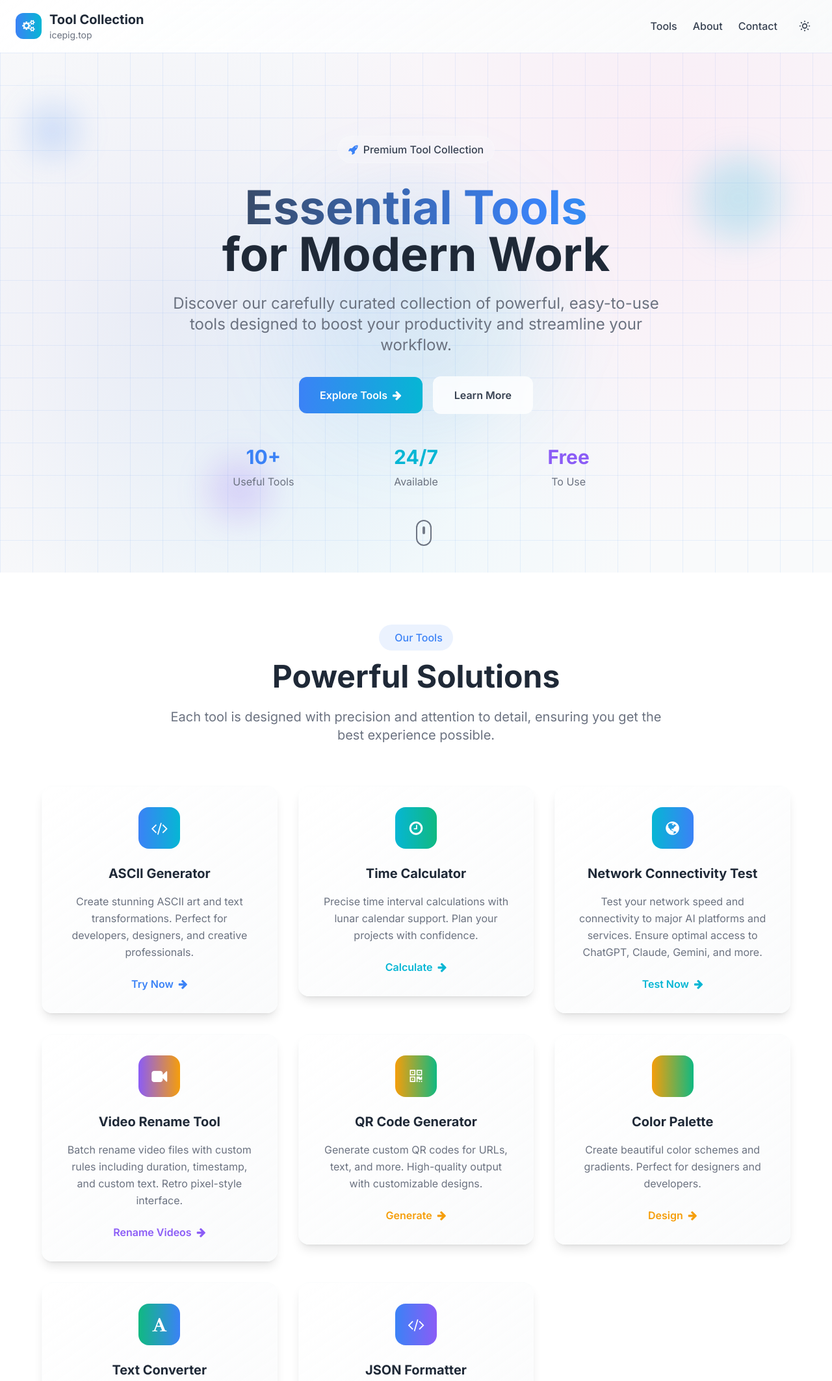
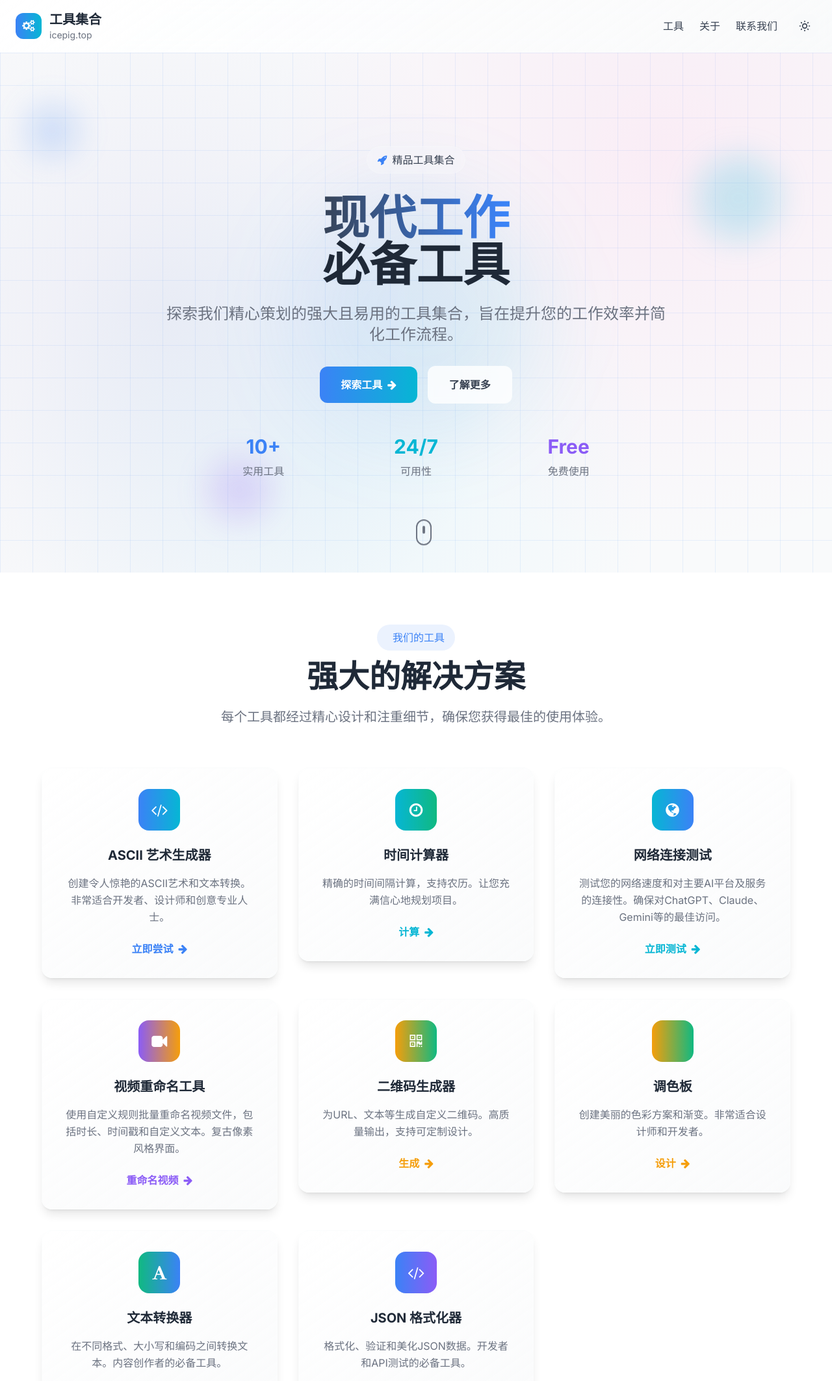
Before and after one commit to purezra/purezra.github.io, a plain HTML site: page index.html in a window 1280 px wide. Shown: the top 2125 px of the page at 65% size. Drawn offline with nearby package versions, Linux system fonts and the light colour scheme.

Commit message:
修改为中文页面

```diff
--- a/index.html
+++ b/index.html
@@ -1,9 +1,9 @@
 <!DOCTYPE html>
-<html lang="en">
+<html lang="zh-CN">
 <head>
   <meta charset="UTF-8">
   <meta name="viewport" content="width=device-width, initial-scale=1.0">
-  <title>Tool Collection - icepig.top</title>
+  <title>工具集合 - icepig.top</title>
 
   <!-- Inter Font -->
   <link rel="preconnect" href="https://fonts.googleapis.com">
@@ -232,15 +232,15 @@
             <i class="fa fa-cogs text-white text-lg"></i>
           </div>
           <div>
-            <h1 class="text-xl font-bold text-tech-darker dark:text-tech-silver">Tool Collection</h1>
+            <h1 class="text-xl font-bold text-tech-darker dark:text-tech-silver">工具集合</h1>
             <p class="text-sm text-tech-gray dark:text-tech-gray">icepig.top</p>
           </div>
         </div>
         <!-- Desktop Navigation -->
         <div class="hidden md:flex items-center space-x-6">
-          <a href="#tools" class="text-tech-dark dark:text-tech-silver hover:text-tech-blue transition-colors font-medium">Tools</a>
-          <a href="#about" class="text-tech-dark dark:text-tech-silver hover:text-tech-blue transition-colors font-medium">About</a>
-          <a href="/bg/index.html" class="text-tech-dark dark:text-tech-silver hover:text-tech-blue transition-colors font-medium">Contact</a>
+          <a href="#tools" class="text-tech-dark dark:text-tech-silver hover:text-tech-blue transition-colors font-medium">工具</a>
+          <a href="#about" class="text-tech-dark dark:text-tech-silver hover:text-tech-blue transition-colors font-medium">关于</a>
+          <a href="/bg/index.html" class="text-tech-dark dark:text-tech-silver hover:text-tech-blue transition-colors font-medium">联系我们</a>
           <!-- Theme Toggle -->
           <button id="theme-toggle" class="p-2 rounded-lg bg-tech-silver dark:bg-tech-darker hover:bg-tech-gray dark:hover:bg-tech-dark transition-colors duration-200">
             <svg id="theme-icon" class="w-5 h-5 text-tech-dark dark:text-tech-silver" fill="none" stroke="currentColor" viewBox="0 0 24 24">
@@ -267,9 +267,9 @@
     <!-- Mobile Menu -->
     <div id="mobile-menu" class="md:hidden bg-white dark:bg-dark-card border-t border-tech-silver/30 dark:border-tech-darker/30 shadow-lg hidden">
       <div class="px-6 py-4 space-y-4">
-        <a href="#tools" class="block text-tech-dark dark:text-tech-silver hover:text-tech-blue transition-colors font-medium py-2">Tools</a>
-        <a href="#about" class="block text-tech-dark dark:text-tech-silver hover:text-tech-blue transition-colors font-medium py-2">About</a>
-        <a href="/bg/index.html" class="block text-tech-dark dark:text-tech-silver hover:text-tech-blue transition-colors font-medium py-2">Contact</a>
+        <a href="#tools" class="block text-tech-dark dark:text-tech-silver hover:text-tech-blue transition-colors font-medium py-2">工具</a>
+        <a href="#about" class="block text-tech-dark dark:text-tech-silver hover:text-tech-blue transition-colors font-medium py-2">关于</a>
+        <a href="/bg/index.html" class="block text-tech-dark dark:text-tech-silver hover:text-tech-blue transition-colors font-medium py-2">联系我们</a>
         <div class="flex items-center space-x-2 py-2">
           <span class="text-tech-gray dark:text-tech-gray">主题:</span>
           <button id="mobile-theme-toggle-menu" class="px-3 py-1 bg-tech-silver dark:bg-tech-darker hover:bg-tech-gray dark:hover:bg-tech-dark rounded text-sm transition-colors duration-200">
@@ -295,28 +295,28 @@
         <!-- Hero Badge -->
         <div class="inline-flex items-center px-4 py-2 bg-white/20 dark:bg-dark-card/20 backdrop-blur-sm rounded-full border border-tech-silver/30 dark:border-tech-darker/30 mb-8">
           <i class="fa fa-rocket text-tech-blue mr-2"></i>
-          <span class="text-tech-dark dark:text-tech-silver font-medium">Premium Tool Collection</span>
+          <span class="text-tech-dark dark:text-tech-silver font-medium">精品工具集合</span>
         </div>
 
         <!-- Main Hero Text -->
         <h1 class="text-5xl md:text-7xl font-bold mb-6 leading-tight">
-          <span class="hero-text">Essential Tools</span><br>
-          <span class="text-tech-darker dark:text-tech-silver">for Modern Work</span>
+          <span class="hero-text">现代工作</span><br>
+          <span class="text-tech-darker dark:text-tech-silver">必备工具</span>
         </h1>
 
         <!-- Hero Subtitle -->
         <p class="text-xl md:text-2xl text-tech-gray dark:text-tech-gray mb-8 max-w-3xl mx-auto leading-relaxed">
-          Discover our carefully curated collection of powerful, easy-to-use tools designed to boost your productivity and streamline your workflow.
+          探索我们精心策划的强大且易用的工具集合，旨在提升您的工作效率并简化工作流程。
         </p>
 
         <!-- Hero CTA Buttons -->
         <div class="flex flex-col sm:flex-row gap-4 justify-center items-center mb-12">
           <a href="#tools" class="group px-8 py-4 bg-gradient-to-r from-tech-blue to-tech-cyan text-white rounded-xl font-semibold transition-all duration-300 hover:shadow-lg hover:-translate-y-1 flex items-center">
-            <span>Explore Tools</span>
+            <span>探索工具</span>
             <i class="fa fa-arrow-right ml-2 group-hover:translate-x-1 transition-transform"></i>
           </a>
           <a href="#about" class="px-8 py-4 bg-white/80 dark:bg-dark-card/80 backdrop-blur-sm text-tech-dark dark:text-tech-silver border border-tech-silver/30 dark:border-tech-darker/30 rounded-xl font-semibold transition-all duration-300 hover:bg-white/90 dark:hover:bg-dark-card/90 hover:shadow-lg hover:-translate-y-1">
-            Learn More
+            了解更多
           </a>
         </div>
 
@@ -324,15 +324,15 @@
         <div class="grid grid-cols-1 md:grid-cols-3 gap-8 max-w-2xl mx-auto">
           <div class="text-center">
             <div class="text-3xl font-bold text-tech-blue mb-2">10+</div>
-            <div class="text-tech-gray dark:text-tech-silver">Useful Tools</div>
+            <div class="text-tech-gray dark:text-tech-silver">实用工具</div>
           </div>
           <div class="text-center">
             <div class="text-3xl font-bold text-tech-cyan mb-2">24/7</div>
-            <div class="text-tech-gray dark:text-tech-silver">Available</div>
+            <div class="text-tech-gray dark:text-tech-silver">可用性</div>
           </div>
           <div class="text-center">
             <div class="text-3xl font-bold text-tech-accent mb-2">Free</div>
-            <div class="text-tech-gray dark:text-tech-silver">To Use</div>
+            <div class="text-tech-gray dark:text-tech-silver">免费使用</div>
           </div>
         </div>
       </div>
@@ -353,13 +353,13 @@
       <div class="text-center mb-16">
         <div class="inline-flex items-center px-4 py-2 bg-tech-blue/10 dark:bg-tech-blue/20 rounded-full mb-4">
           <i class="fa fa-tools text-tech-blue mr-2"></i>
-          <span class="text-tech-blue font-medium">Our Tools</span>
+          <span class="text-tech-blue font-medium">我们的工具</span>
         </div>
         <h2 class="text-4xl md:text-5xl font-bold text-tech-darker dark:text-tech-silver mb-6">
-          Powerful Solutions
+          强大的解决方案
         </h2>
         <p class="text-xl text-tech-gray dark:text-tech-gray max-w-3xl mx-auto">
-          Each tool is designed with precision and attention to detail, ensuring you get the best experience possible.
+          每个工具都经过精心设计和注重细节，确保您获得最佳的使用体验。
         </p>
       </div>
 
@@ -372,12 +372,12 @@
               <div class="w-16 h-16 bg-gradient-to-r from-tech-blue to-tech-cyan rounded-2xl flex items-center justify-center mx-auto mb-6 group-hover:scale-110 transition-transform duration-300">
                 <i class="fa fa-code text-white text-2xl"></i>
               </div>
-              <h3 class="text-xl font-bold text-tech-darker dark:text-tech-silver mb-4">ASCII Generator</h3>
+              <h3 class="text-xl font-bold text-tech-darker dark:text-tech-silver mb-4">ASCII 艺术生成器</h3>
               <p class="text-tech-gray dark:text-tech-gray mb-6 leading-relaxed">
-                Create stunning ASCII art and text transformations. Perfect for developers, designers, and creative professionals.
+                创建令人惊艳的ASCII艺术和文本转换。非常适合开发者、设计师和创意专业人士。
               </p>
               <div class="flex items-center justify-center text-tech-blue font-semibold group-hover:text-tech-cyan transition-colors">
-                <span>Try Now</span>
+                <span>立即尝试</span>
                 <i class="fa fa-arrow-right ml-2 group-hover:translate-x-1 transition-transform"></i>
               </div>
             </div>
@@ -391,12 +391,12 @@
               <div class="w-16 h-16 bg-gradient-to-r from-tech-cyan to-tech-success rounded-2xl flex items-center justify-center mx-auto mb-6 group-hover:scale-110 transition-transform duration-300">
                 <i class="fa fa-clock-o text-white text-2xl"></i>
               </div>
-              <h3 class="text-xl font-bold text-tech-darker dark:text-tech-silver mb-4">Time Calculator</h3>
+              <h3 class="text-xl font-bold text-tech-darker dark:text-tech-silver mb-4">时间计算器</h3>
               <p class="text-tech-gray dark:text-tech-gray mb-6 leading-relaxed">
-                Precise time interval calculations with lunar calendar support. Plan your projects with confidence.
+                精确的时间间隔计算，支持农历。让您充满信心地规划项目。
               </p>
               <div class="flex items-center justify-center text-tech-cyan font-semibold group-hover:text-tech-success transition-colors">
-                <span>Calculate</span>
+                <span>计算</span>
                 <i class="fa fa-arrow-right ml-2 group-hover:translate-x-1 transition-transform"></i>
               </div>
             </div>
@@ -410,12 +410,12 @@
               <div class="w-16 h-16 bg-gradient-to-r from-tech-cyan to-tech-blue rounded-2xl flex items-center justify-center mx-auto mb-6 group-hover:scale-110 transition-transform duration-300">
                 <i class="fa fa-globe text-white text-2xl"></i>
               </div>
-              <h3 class="text-xl font-bold text-tech-darker dark:text-tech-silver mb-4">Network Connectivity Test</h3>
+              <h3 class="text-xl font-bold text-tech-darker dark:text-tech-silver mb-4">网络连接测试</h3>
               <p class="text-tech-gray dark:text-tech-gray mb-6 leading-relaxed">
-                Test your network speed and connectivity to major AI platforms and services. Ensure optimal access to ChatGPT, Claude, Gemini, and more.
+                测试您的网络速度和对主要AI平台及服务的连接性。确保对ChatGPT、Claude、Gemini等的最佳访问。
               </p>
               <div class="flex items-center justify-center text-tech-cyan font-semibold group-hover:text-tech-blue transition-colors">
-                <span>Test Now</span>
+                <span>立即测试</span>
                 <i class="fa fa-arrow-right ml-2 group-hover:translate-x-1 transition-transform"></i>
               </div>
             </div>
@@ -429,12 +429,12 @@
               <div class="w-16 h-16 bg-gradient-to-r from-tech-accent to-tech-warning rounded-2xl flex items-center justify-center mx-auto mb-6 group-hover:scale-110 transition-transform duration-300">
                 <i class="fa fa-video-camera text-white text-2xl"></i>
               </div>
-              <h3 class="text-xl font-bold text-tech-darker dark:text-tech-silver mb-4">Video Rename Tool</h3>
+              <h3 class="text-xl font-bold text-tech-darker dark:text-tech-silver mb-4">视频重命名工具</h3>
               <p class="text-tech-gray dark:text-tech-gray mb-6 leading-relaxed">
-                Batch rename video files with custom rules including duration, timestamp, and custom text. Retro pixel-style interface.
+                使用自定义规则批量重命名视频文件，包括时长、时间戳和自定义文本。复古像素风格界面。
               </p>
               <div class="flex items-center justify-center text-tech-accent font-semibold group-hover:text-tech-warning transition-colors">
-                <span>Rename Videos</span>
+                <span>重命名视频</span>
                 <i class="fa fa-arrow-right ml-2 group-hover:translate-x-1 transition-transform"></i>
               </div>
             </div>
@@ -448,12 +448,12 @@
               <div class="w-16 h-16 bg-gradient-to-r from-tech-warning to-tech-success rounded-2xl flex items-center justify-center mx-auto mb-6 group-hover:scale-110 transition-transform duration-300">
                 <i class="fa fa-qrcode text-white text-2xl"></i>
               </div>
-              <h3 class="text-xl font-bold text-tech-darker dark:text-tech-silver mb-4">QR Code Generator</h3>
+              <h3 class="text-xl font-bold text-tech-darker dark:text-tech-silver mb-4">二维码生成器</h3>
               <p class="text-tech-gray dark:text-tech-gray mb-6 leading-relaxed">
-                Generate custom QR codes for URLs, text, and more. High-quality output with customizable designs.
+                为URL、文本等生成自定义二维码。高质量输出，支持可定制设计。
               </p>
               <div class="flex items-center justify-center text-tech-warning font-semibold group-hover:text-tech-success transition-colors">
-                <span>Generate</span>
+                <span>生成</span>
                 <i class="fa fa-arrow-right ml-2 group-hover:translate-x-1 transition-transform"></i>
               </div>
             </div>
@@ -467,12 +467,12 @@
               <div class="w-16 h-16 bg-gradient-to-r from-tech-warning to-tech-success rounded-2xl flex items-center justify-center mx-auto mb-6 group-hover:scale-110 transition-transform duration-300">
                 <i class="fa fa-palette text-white text-2xl"></i>
               </div>
-              <h3 class="text-xl font-bold text-tech-darker dark:text-tech-silver mb-4">Color Palette</h3>
+              <h3 class="text-xl font-bold text-tech-darker dark:text-tech-silver mb-4">调色板</h3>
               <p class="text-tech-gray dark:text-tech-gray mb-6 leading-relaxed">
-                Create beautiful color schemes and gradients. Perfect for designers and developers.
+                创建美丽的色彩方案和渐变。非常适合设计师和开发者。
               </p>
               <div class="flex items-center justify-center text-tech-warning font-semibold group-hover:text-tech-success transition-colors">
-                <span>Design</span>
+                <span>设计</span>
                 <i class="fa fa-arrow-right ml-2 group-hover:translate-x-1 transition-transform"></i>
               </div>
             </div>
@@ -486,12 +486,12 @@
               <div class="w-16 h-16 bg-gradient-to-r from-tech-success to-tech-blue rounded-2xl flex items-center justify-center mx-auto mb-6 group-hover:scale-110 transition-transform duration-300">
                 <i class="fa fa-font text-white text-2xl"></i>
               </div>
-              <h3 class="text-xl font-bold text-tech-darker dark:text-tech-silver mb-4">Text Converter</h3>
+              <h3 class="text-xl font-bold text-tech-darker dark:text-tech-silver mb-4">文本转换器</h3>
               <p class="text-tech-gray dark:text-tech-gray mb-6 leading-relaxed">
-                Transform text between different formats, cases, and encodings. A must-have for content creators.
+                在不同格式、大小写和编码之间转换文本。内容创作者的必备工具。
               </p>
               <div class="flex items-center justify-center text-tech-success font-semibold group-hover:text-tech-blue transition-colors">
-                <span>Convert</span>
+                <span>转换</span>
                 <i class="fa fa-arrow-right ml-2 group-hover:translate-x-1 transition-transform"></i>
               </div>
             </div>
@@ -505,12 +505,12 @@
               <div class="w-16 h-16 bg-gradient-to-r from-tech-blue to-tech-accent rounded-2xl flex items-center justify-center mx-auto mb-6 group-hover:scale-110 transition-transform duration-300">
                 <i class="fa fa-code text-white text-2xl"></i>
               </div>
-              <h3 class="text-xl font-bold text-tech-darker dark:text-tech-silver mb-4">JSON Formatter</h3>
+              <h3 class="text-xl font-bold text-tech-darker dark:text-tech-silver mb-4">JSON 格式化器</h3>
               <p class="text-tech-gray dark:text-tech-gray mb-6 leading-relaxed">
-                Format, validate, and beautify JSON data. Essential tool for developers and API testing.
+                格式化、验证和美化JSON数据。开发者和API测试的必备工具。
               </p>
               <div class="flex items-center justify-center text-tech-blue font-semibold group-hover:text-tech-accent transition-colors">
-                <span>Format</span>
+                <span>格式化</span>
                 <i class="fa fa-arrow-right ml-2 group-hover:translate-x-1 transition-transform"></i>
               </div>
             </div>
@@ -526,16 +526,16 @@
       <div class="max-w-4xl mx-auto text-center">
         <div class="inline-flex items-center px-4 py-2 bg-white/20 dark:bg-dark-card/20 backdrop-blur-sm rounded-full border border-tech-silver/30 dark:border-tech-darker/30 mb-8">
           <i class="fa fa-info-circle text-tech-blue mr-2"></i>
-          <span class="text-tech-dark dark:text-tech-silver font-medium">About Us</span>
+          <span class="text-tech-dark dark:text-tech-silver font-medium">关于我们</span>
         </div>
 
         <h2 class="text-4xl md:text-5xl font-bold text-tech-darker dark:text-tech-silver mb-8">
-          Built for <span class="hero-text">Developers</span><br>
-          Designed for <span class="text-tech-cyan">Everyone</span>
+          为<span class="hero-text">开发者</span>而建<br>
+          为<span class="text-tech-cyan">每个人</span>而设计
         </h2>
 
         <p class="text-xl text-tech-gray dark:text-tech-gray mb-12 leading-relaxed">
-          We believe that the right tools can make all the difference in your daily workflow. That's why we've created a collection of carefully crafted utilities that are both powerful and easy to use.
+          我们相信，合适的工具可以让您的日常工作流程发生根本性改变。这就是为什么我们创建了一系列精心制作的实用工具，既强大又易于使用。
         </p>
 
         <div class="grid grid-cols-1 md:grid-cols-3 gap-8">
@@ -543,22 +543,22 @@
             <div class="w-12 h-12 bg-tech-blue/20 rounded-xl flex items-center justify-center mx-auto mb-4">
               <i class="fa fa-bolt text-tech-blue text-xl"></i>
             </div>
-            <h3 class="text-lg font-semibold text-tech-darker dark:text-tech-silver mb-2">Lightning Fast</h3>
-            <p class="text-tech-gray dark:text-tech-gray">Optimized for speed and performance</p>
+            <h3 class="text-lg font-semibold text-tech-darker dark:text-tech-silver mb-2">闪电般快速</h3>
+            <p class="text-tech-gray dark:text-tech-gray">为速度和性能而优化</p>
           </div>
           <div class="text-center">
             <div class="w-12 h-12 bg-tech-cyan/20 rounded-xl flex items-center justify-center mx-auto mb-4">
               <i class="fa fa-shield text-tech-cyan text-xl"></i>
             </div>
-            <h3 class="text-lg font-semibold text-tech-darker dark:text-tech-silver mb-2">Secure & Private</h3>
-            <p class="text-tech-gray dark:text-tech-gray">Your data stays on your device</p>
+            <h3 class="text-lg font-semibold text-tech-darker dark:text-tech-silver mb-2">安全私密</h3>
+            <p class="text-tech-gray dark:text-tech-gray">您的数据保留在您的设备上</p>
           </div>
           <div class="text-center">
             <div class="w-12 h-12 bg-tech-accent/20 rounded-xl flex items-center justify-center mx-auto mb-4">
               <i class="fa fa-mobile text-tech-accent text-xl"></i>
             </div>
-            <h3 class="text-lg font-semibold text-tech-darker dark:text-tech-silver mb-2">Mobile Friendly</h3>
-            <p class="text-tech-gray dark:text-tech-gray">Works perfectly on all devices</p>
+            <h3 class="text-lg font-semibold text-tech-darker dark:text-tech-silver mb-2">移动友好</h3>
+            <p class="text-tech-gray dark:text-tech-gray">在所有设备上完美运行</p>
           </div>
         </div>
       </div>
@@ -576,12 +576,12 @@
               <i class="fa fa-cogs text-white text-lg"></i>
             </div>
             <div>
-              <h3 class="text-xl font-bold">Tool Collection</h3>
+              <h3 class="text-xl font-bold">工具集合</h3>
               <p class="text-tech-gray dark:text-white">icepig.top</p>
             </div>
           </div>
           <p class="text-tech-gray dark:text-white mb-6 max-w-md">
-            Empowering developers and creators with essential tools for modern workflow. Simple, fast, and reliable.
+            为开发者和创作者提供现代工作流程的必备工具。简单、快速、可靠。
           </p>
           <div class="flex space-x-4">
             <a href="https://github.com/purezra" class="w-10 h-10 bg-tech-dark rounded-lg flex items-center justify-center hover:bg-tech-blue transition-colors">
@@ -598,34 +598,32 @@
 
         <!-- Quick Links -->
         <div>
-          <h4 class="text-lg font-semibold mb-4">Quick Links</h4>
+          <h4 class="text-lg font-semibold mb-4">快速链接</h4>
           <ul class="space-y-2">
-            <li><a href="/ascii" class="text-tech-gray dark:text-white hover:text-white transition-colors">ASCII Generator</a></li>
-            <li><a href="/time" class="text-tech-gray dark:text-white hover:text-white transition-colors">Time Calculator</a></li>
-            <li><a href="/connectivity/" class="text-tech-gray dark:text-white hover:text-white transition-colors">Network Test</a></li>
-            <li><a href="/videoinfo" class="text-tech-gray dark:text-white hover:text-white transition-colors">Video Rename Tool</a></li>
-            <li><a href="/qr" class="text-tech-gray dark:text-white hover:text-white transition-colors">QR Code Generator</a></li>
-            <li><a href="/colors" class="text-tech-gray dark:text-white hover:text-white transition-colors">Color Palette</a></li>
+            <li><a href="/ascii" class="text-tech-gray dark:text-white hover:text-white transition-colors">ASCII 艺术生成器</a></li>
+            <li><a href="/time" class="text-tech-gray dark:text-white hover:text-white transition-colors">时间计算器</a></li>
+            <li><a href="/connectivity/" class="text-tech-gray dark:text-white hover:text-white transition-colors">网络测试</a></li>
+            <li><a href="/videoinfo" class="text-tech-gray dark:text-white hover:text-white transition-colors">视频重命名工具</a></li>
+            <li><a href="/qr" class="text-tech-gray dark:text-white hover:text-white transition-colors">二维码生成器</a></li>
+            <li><a href="/colors" class="text-tech-gray dark:text-white hover:text-white transition-colors">调色板</a></li>
           </ul>
         </div>
 
         <!-- Resources -->
         <div>
-          <h4 class="text-lg font-semibold mb-4">Resources</h4>
+          <h4 class="text-lg font-semibold mb-4">资源</h4>
           <ul class="space-y-2">
-            <li><a href="#" class="text-tech-gray hover:text-white transition-colors">Documentation</a></li>
-            <li><a href="#" class="text-tech-gray hover:text-white transition-colors">API Reference</a></li>
-            <li><a href="#" class="text-tech-gray hover:text-white transition-colors">Support</a></li>
-            <li><a href="#" class="text-tech-gray hover:text-white transition-colors">Feedback</a></li>
+            <li><a href="#" class="text-tech-gray hover:text-white transition-colors">文档</a></li>
+            <li><a href="#" class="text-tech-gray hover:text-white transition-colors">API 参考</a></li>
+            <li><a href="#" class="text-tech-gray hover:text-white transition-colors">支持</a></li>
+            <li><a href="#" class="text-tech-gray hover:text-white transition-colors">反馈</a></li>
           </ul>
         </div>
       </div>
 
       <div class="border-t border-tech-dark mt-12 pt-8 text-center">
         <p class="text-tech-gray dark:text-white">
-          © 2025 icepig.top Tool Collection. Made with
-          <i class="fa fa-heart text-tech-red mx-1"></i>
-          for developers worldwide.
+          © 2025 icepig.top 工具集合。为全球开发者精心打造。
         </p>
       </div>
     </div>
```
